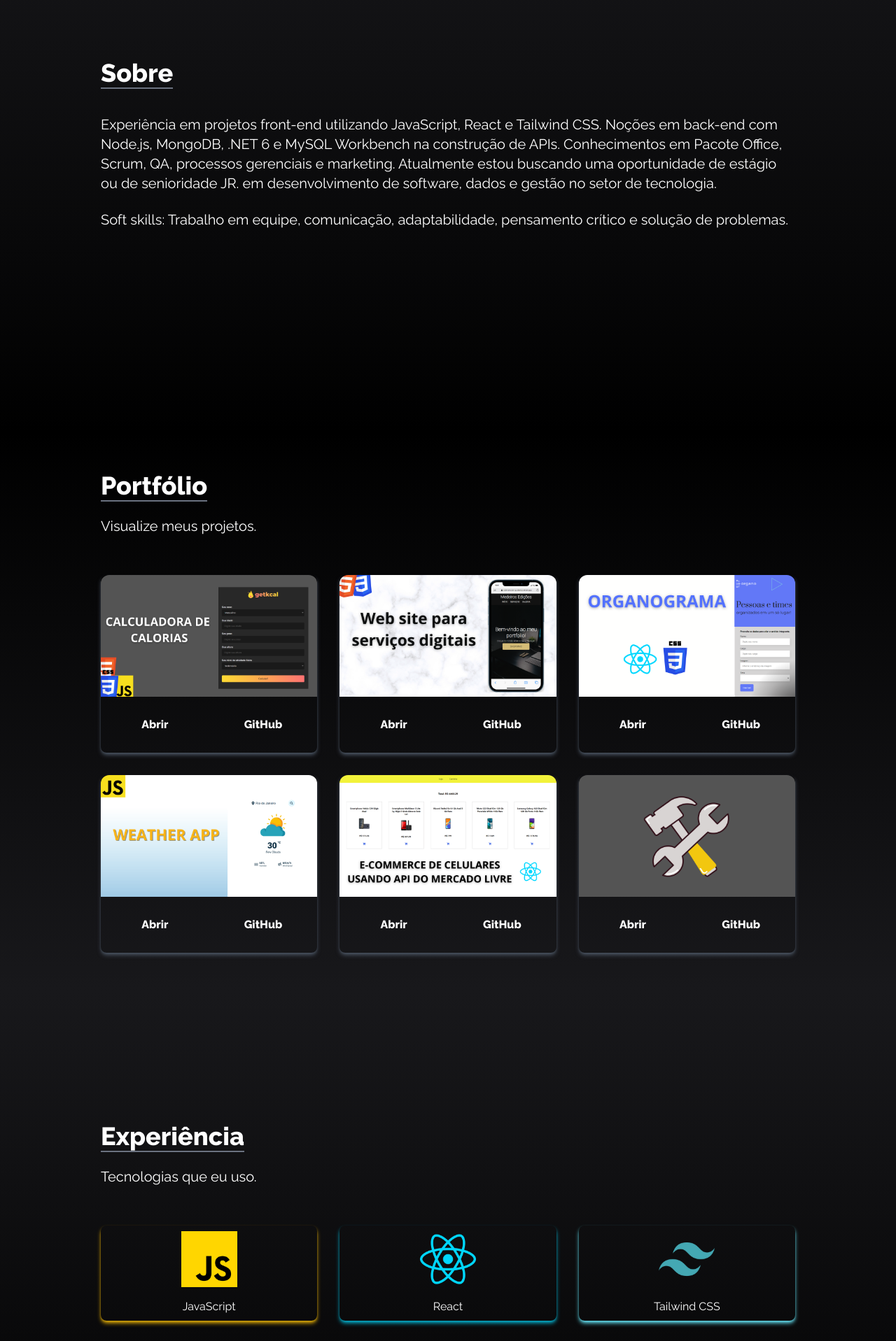
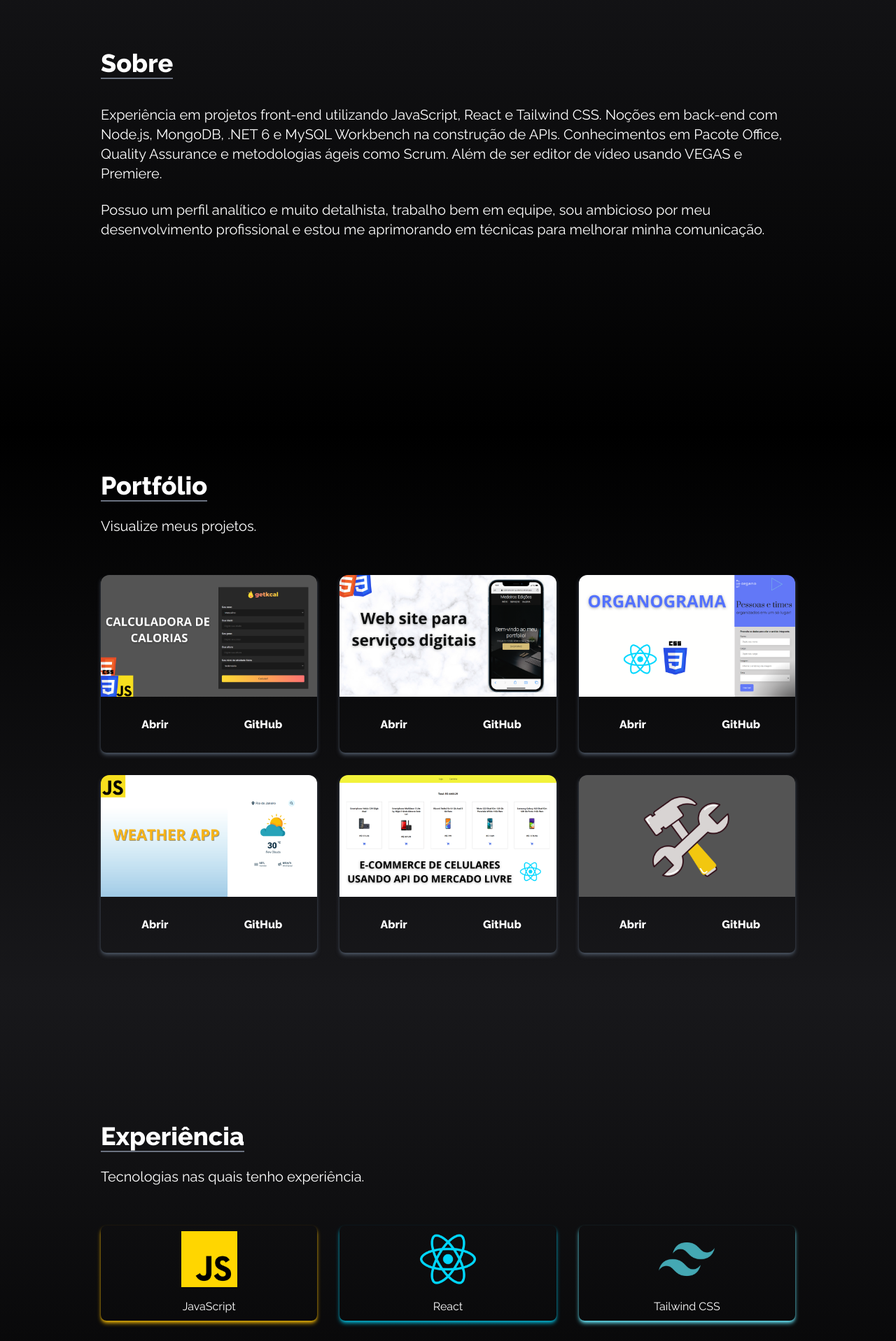
Before and after one commit to medeirospc/portfolio-jsx, a React (Create React App) app: page / in a window 1280 px wide. Shown: the part 982-2899 px from the top of the page at 70% size. Built offline with nearby package versions, Linux system fonts and the light colour scheme; a web font is replaced by a local one.

Commit message:
fix: updating components description

```diff
--- a/src/components/Experiência.jsx
+++ b/src/components/Experiência.jsx
@@ -56,7 +56,9 @@ const Experiencia = () => {
           <p className="text-4xl font-bold border-b-2 border-gray-500 inline">
             Experiência
           </p>
-          <p className="text-xl py-6">Tecnologias que eu uso.</p>
+          <p className="text-xl py-6">
+            Tecnologias nas quais tenho experiência.
+          </p>
         </div>
 
         <div className="w-full grid grid-cols-2 sm:grid-cols-3 gap-8 text-center py-8 px-12 sm:px-0">
--- a/src/components/Sobre.jsx
+++ b/src/components/Sobre.jsx
@@ -16,13 +16,13 @@ const Sobre = () => {
           Experiência em projetos front-end utilizando JavaScript, React e
           Tailwind CSS. Noções em back-end com Node.js, MongoDB, .NET 6 e MySQL
           Workbench na construção de APIs. Conhecimentos em Pacote Office,
-          Scrum, QA, processos gerenciais e marketing. Atualmente estou buscando
-          uma oportunidade de estágio ou de senioridade JR. em desenvolvimento
-          de software, dados e gestão no setor de tecnologia.
+          Quality Assurance e metodologias ágeis como Scrum. Além de ser editor
+          de vídeo usando VEGAS e Premiere.
         </p>
         <p className="text-xl mt-6">
-          Soft skills: Trabalho em equipe, comunicação, adaptabilidade,
-          pensamento crítico e solução de problemas.
+          Possuo um perfil analítico e muito detalhista, trabalho bem em equipe,
+          sou ambicioso por meu desenvolvimento profissional e estou me
+          aprimorando em técnicas para melhorar minha comunicação.
         </p>
         <br />
       </div>
```
